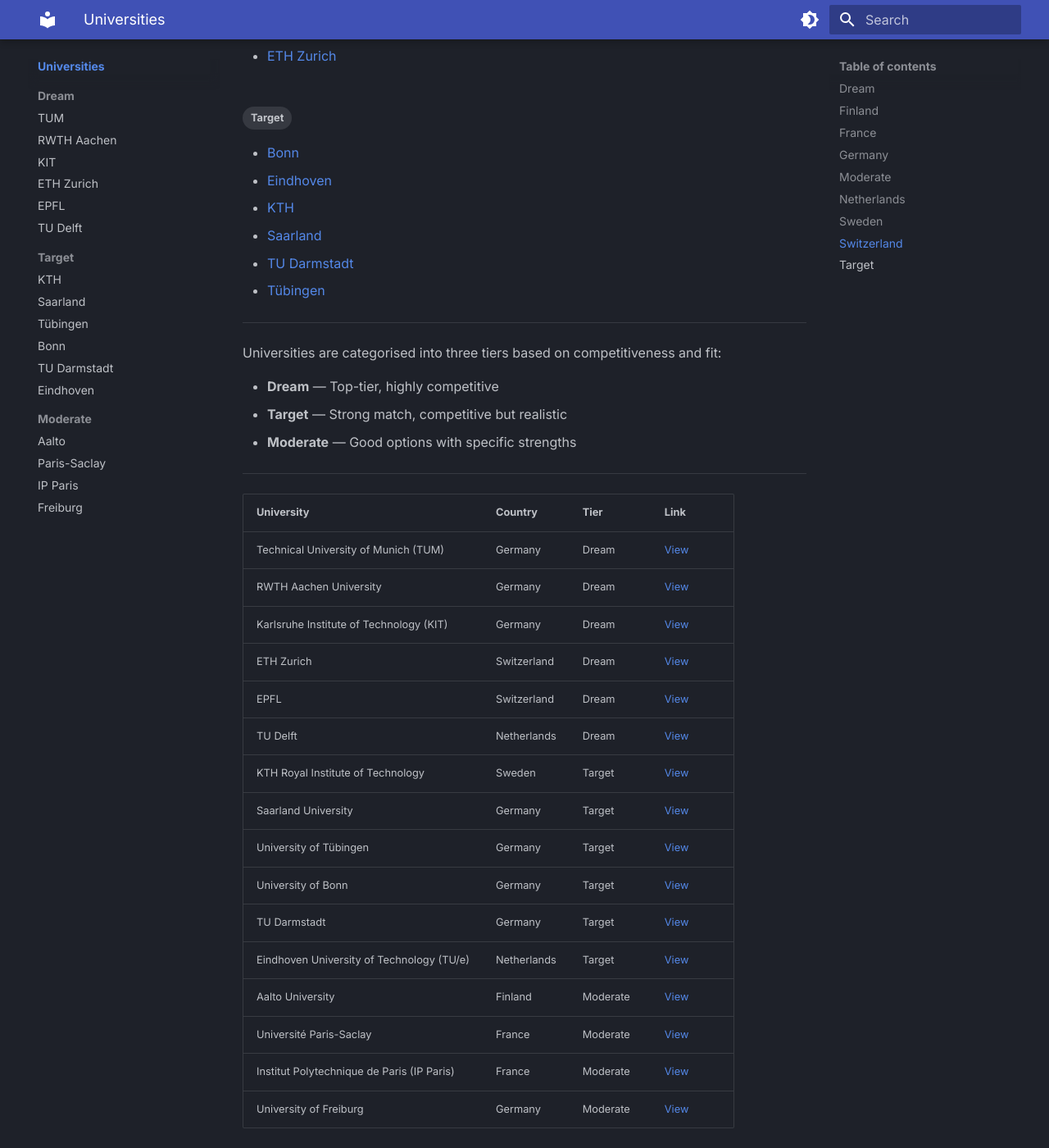
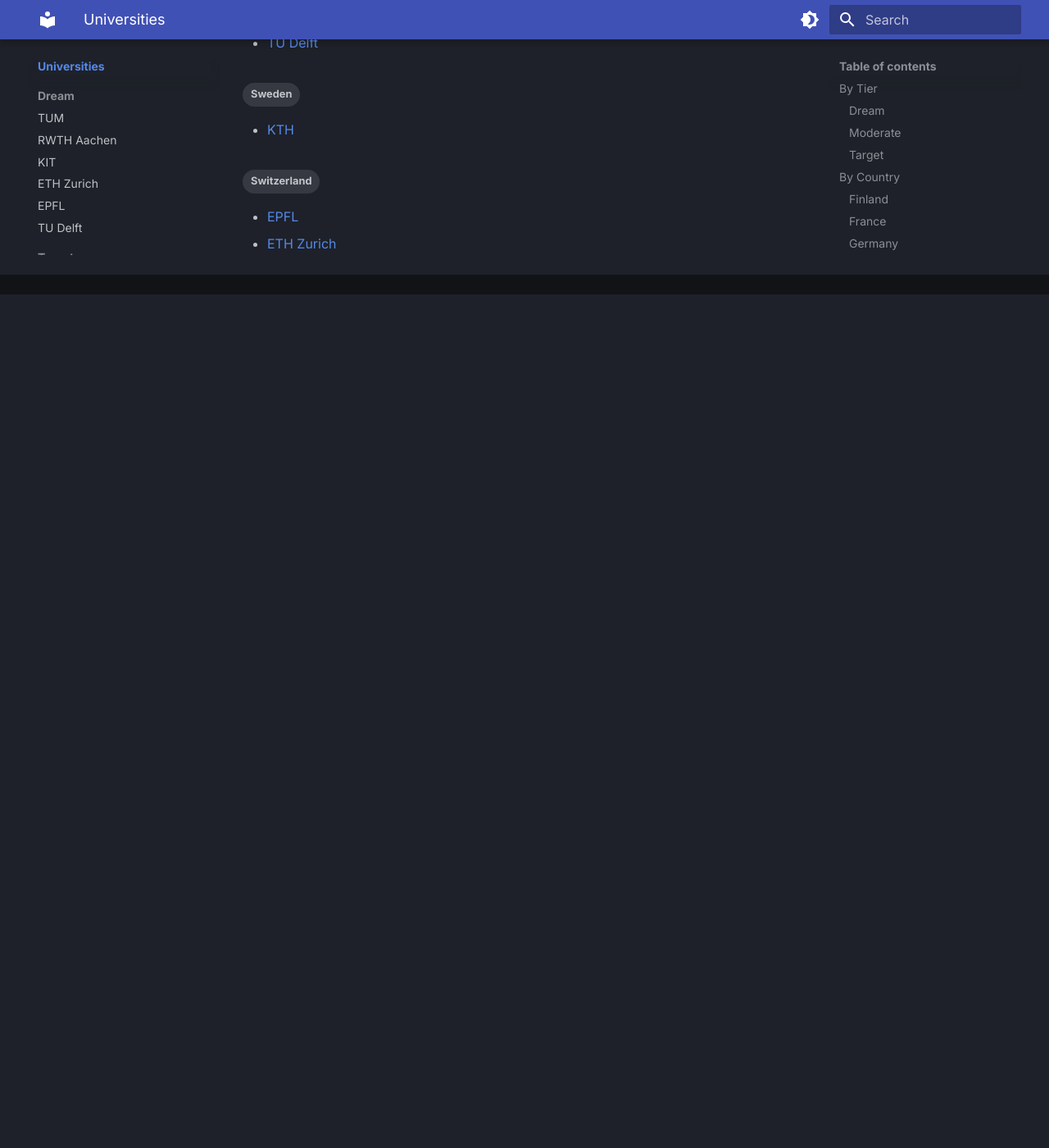
Before and after one commit to AK11105/unis, an MkDocs documentation site: the page built from docs/universities/index.md, in a window 1280 px wide and 1400 px high, scrolled down 1839 px. Shown: the whole window at 82% size. Built offline with MkDocs 1.6.1 and Material for MkDocs 9.7.7, drawn with Linux system fonts in a browser that asks for light colours; after the commit the page ends 2198 px from its top, so only the background shows below that; some of the changed text lies outside the part shown.

Commit message:
refactor: update tags ux

```diff
--- a/docs/universities/index.md
+++ b/docs/universities/index.md
@@ -1,36 +1,13 @@
 # Universities
 
-This section contains detailed profiles of 16 target universities for Master's programmes in Computer Science, Artificial Intelligence, Machine Learning, and Data Science. Each profile covers programme details, admission requirements, costs, scholarships, research strengths, and practical notes.
-
-Filter by tag to view by **country** or **tier**:
-
-<!-- material/tags -->
+Detailed profiles of 16 target universities across 6 countries. Click any tag on a university page to see all pages sharing that tag.
 
 ---
 
-Universities are categorised into three tiers based on competitiveness and fit:
+## By Tier
 
-- **Dream** — Top-tier, highly competitive
-- **Target** — Strong match, competitive but realistic
-- **Moderate** — Good options with specific strengths
+<!-- material/tags { include: [Dream, Target, Moderate] } -->
 
----
+## By Country
 
-| University | Country | Tier | Link |
-|-----------|---------|------|------|
-| Technical University of Munich (TUM) | Germany | Dream | [View](tum.md) |
-| RWTH Aachen University | Germany | Dream | [View](rwth-aachen.md) |
-| Karlsruhe Institute of Technology (KIT) | Germany | Dream | [View](kit.md) |
-| ETH Zurich | Switzerland | Dream | [View](eth-zurich.md) |
-| EPFL | Switzerland | Dream | [View](epfl.md) |
-| TU Delft | Netherlands | Dream | [View](tu-delft.md) |
-| KTH Royal Institute of Technology | Sweden | Target | [View](kth.md) |
-| Saarland University | Germany | Target | [View](saarland.md) |
-| University of Tübingen | Germany | Target | [View](tuebingen.md) |
-| University of Bonn | Germany | Target | [View](bonn.md) |
-| TU Darmstadt | Germany | Target | [View](tu-darmstadt.md) |
-| Eindhoven University of Technology (TU/e) | Netherlands | Target | [View](eindhoven.md) |
-| Aalto University | Finland | Moderate | [View](aalto.md) |
-| Université Paris-Saclay | France | Moderate | [View](paris-saclay.md) |
-| Institut Polytechnique de Paris (IP Paris) | France | Moderate | [View](ip-paris.md) |
-| University of Freiburg | Germany | Moderate | [View](freiburg.md) |
+<!-- material/tags { include: [Germany, Switzerland, Netherlands, Sweden, Finland, France] } -->
```
